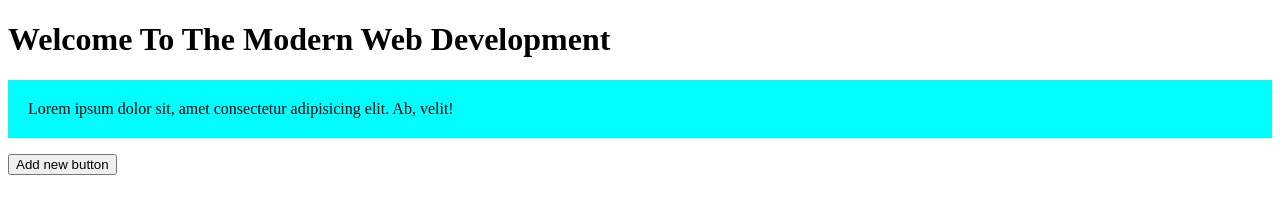
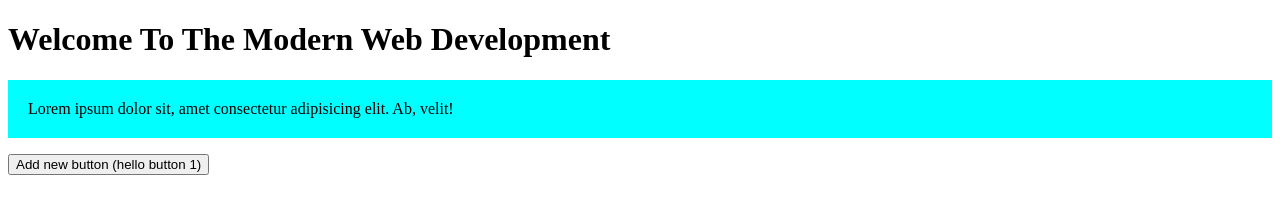
Before and after one commit to cloudinfotechs/localvsrepo, a plain HTML site: page index.html in a window 1280 px wide. Drawn offline with Linux system fonts and the light colour scheme.

Commit message:
add button2

```diff
--- a/index.html
+++ b/index.html
@@ -14,7 +14,7 @@
     <h1>Welcome To The Modern Web Development</h1>
     <p>Lorem ipsum dolor sit, amet consectetur adipisicing elit. Ab, velit!</p>
 
-    <button>Add new button</button>
+    <button>Add new button (hello button 1)</button>
 
 </body>
 
```
